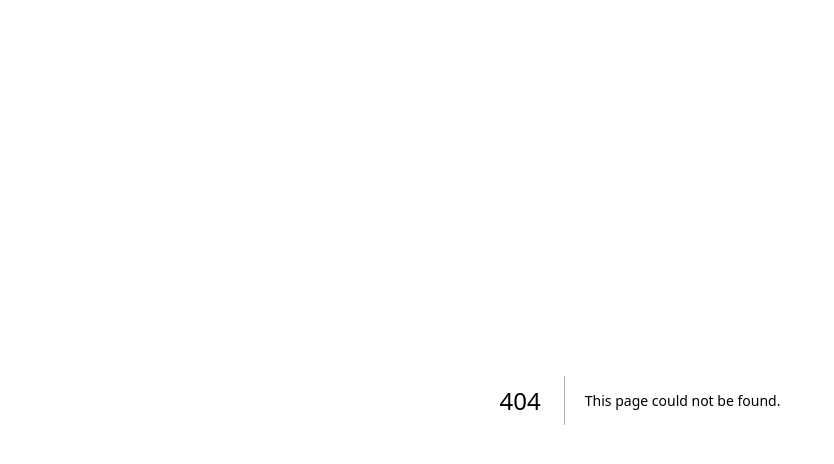
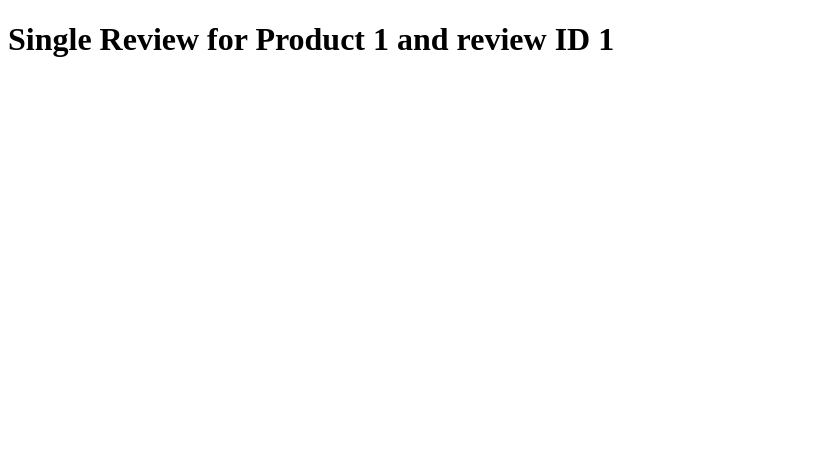
Before and after one commit to augustinejoseph/next_js_basics, a Next.js app: page /products/1/reviews/1 in a window 1280 px wide. Before the commit this address had no page. Shown: the top 464 px of the page, without its empty margins (0-834 px from the left). Built offline with nearby package versions, Linux system fonts and the light colour scheme.

Commit message:
Feature / nested dynamic route

```diff
--- /dev/null
+++ b/src/app/products/[productId]/reviews/[reviewId]/page.tsx
@@ -0,0 +1,14 @@
+export default async function SingleReview({
+  params,
+}: {
+  params: Promise<{ productId: string; reviewId: string }>;
+}) {
+  console.log("Single Review Props : ", params);
+  const { reviewId, productId } = await params;
+
+  return (
+    <h1>
+      Single Review for Product {productId} and review ID {reviewId}
+    </h1>
+  );
+}
--- /dev/null
+++ b/src/app/products/[productId]/reviews/page.tsx
@@ -0,0 +1,3 @@
+export default function AllReviews(){
+    return <h1>All Reviews</h1>
+}
```
